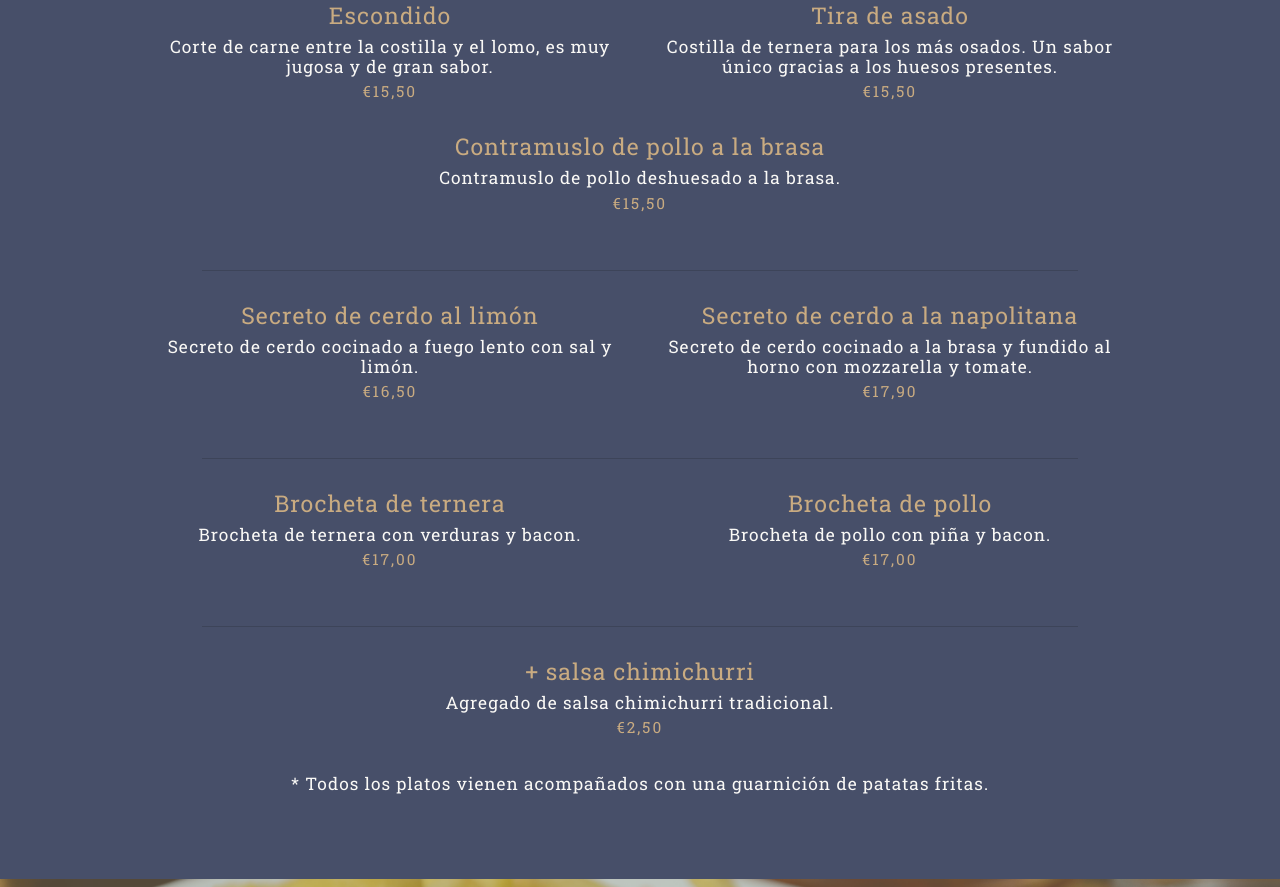
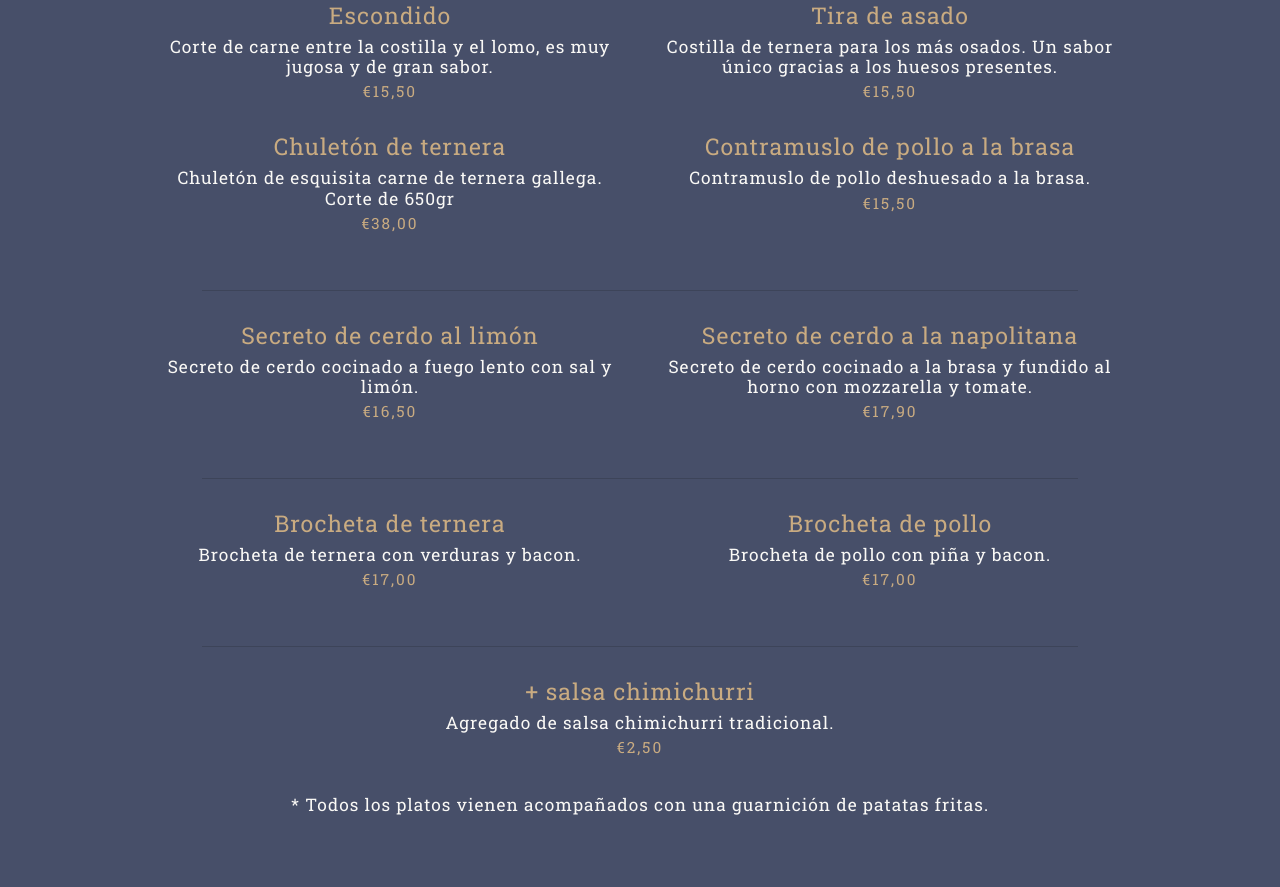
Before and after one commit to ilkogarcia/igp-btc-fsd-pry2-restaurant, a website: page pages/menu.html in a window 1280 px wide. Shown: the part 5726-6613 px from the top of the page. Drawn offline with nearby package versions, Linux system fonts and the light colour scheme.

Commit message:
fix: prices changed in some menu items

```diff
--- a/pages/menu.html
+++ b/pages/menu.html
@@ -291,11 +291,11 @@
                     <p class="product-text product-description m-1">Costilla de ternera para los más osados. Un sabor único gracias a los huesos presentes.</p>
                     <p class="product-text product-price">€15,50</p>
                 </div>
-                <!-- <div class="col-9 col-md-5 col-lg-5">
+                <div class="col-9 col-md-5 col-lg-5">
                     <p class="product-text product-name mb-2">Chuletón de ternera</p>
                     <p class="product-text product-description m-1">Chuletón de esquisita carne de ternera gallega. Corte de 650gr</p>
-                    <p class="product-text product-price">€28,50</p>
-                </div> -->
+                    <p class="product-text product-price">€38,00</p>
+                </div>
                 <div class="col-9 col-md-5 col-lg-5">
                     <p class="product-text product-name mb-2">Contramuslo de pollo a la brasa</p>
                     <p class="product-text product-description m-1">Contramuslo de pollo deshuesado a la brasa.</p>
```
